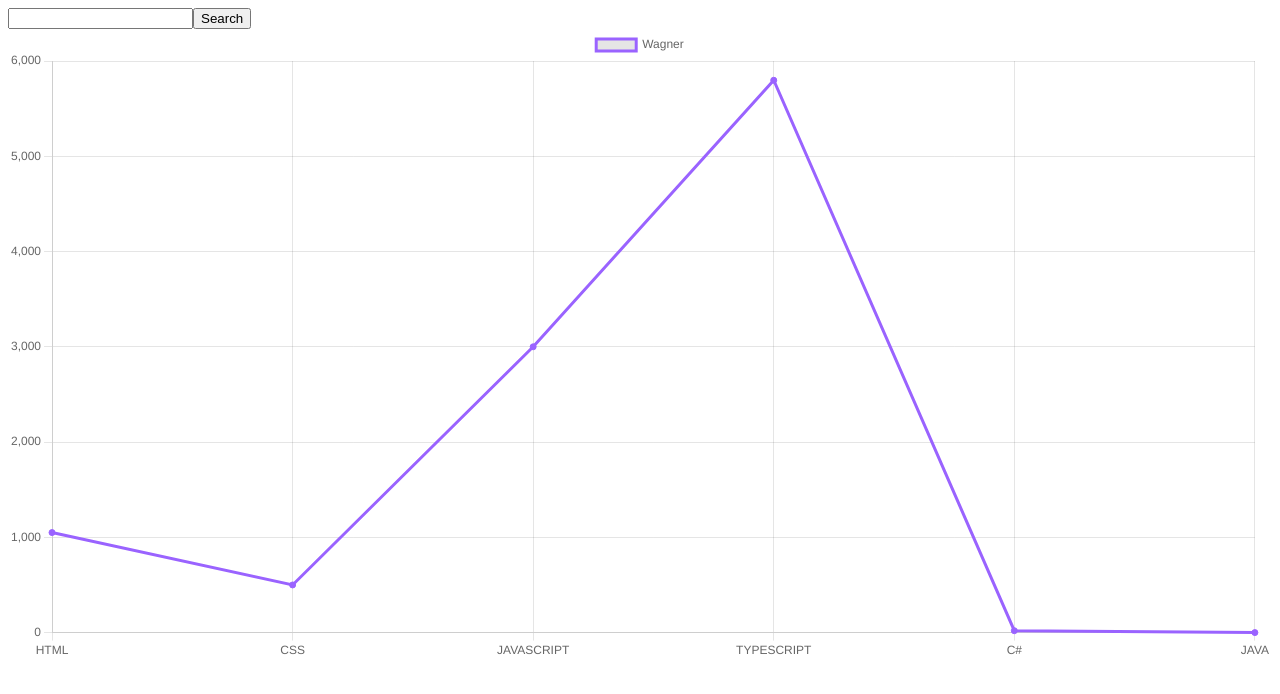
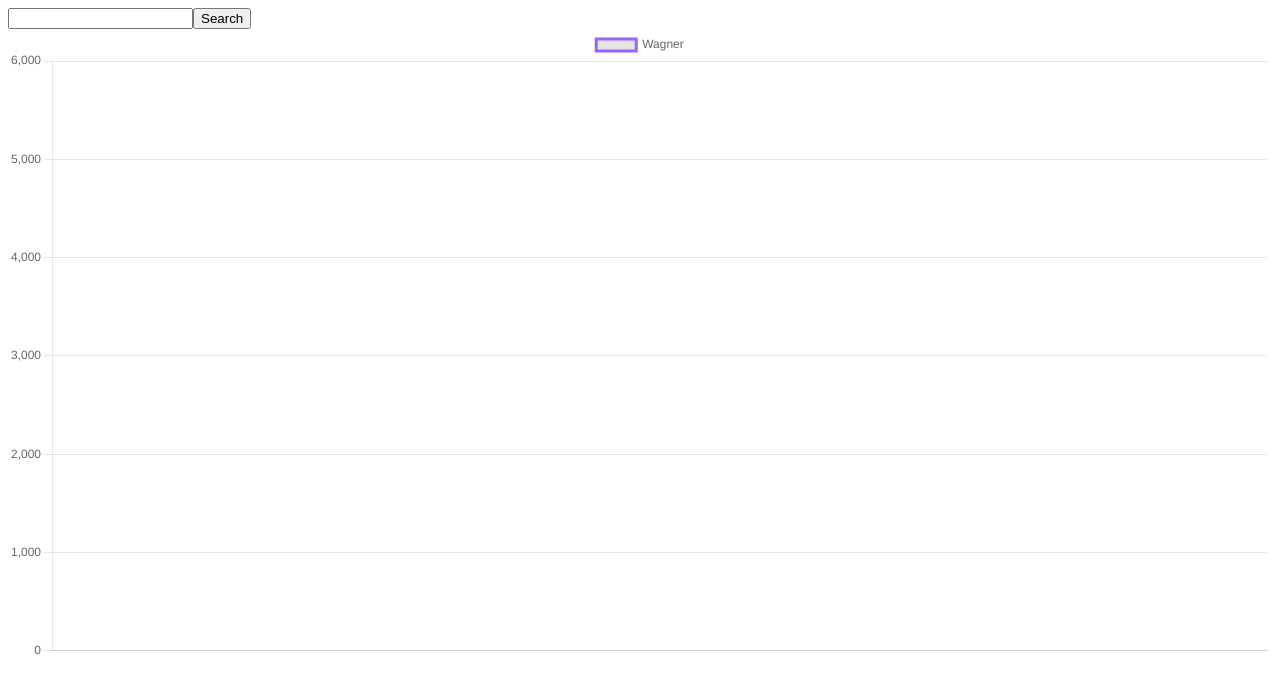
Before and after one commit to WagaoFC/gitHubCompare, a React (Vite) app: page / in a window 1280 px wide. Shown: the top 694 px of the page. Built offline with nearby package versions, Linux system fonts and the light colour scheme.

Commit message:
:sparkles: feat: add finalLanguages

```diff
--- a/src/App.tsx
+++ b/src/App.tsx
@@ -1,5 +1,5 @@
 import { useEffect, useState } from "react"
-import { Chart } from "./components/chart"
+import { Chart } from "./components/Chart"
 
 export function App() {
   interface IRepos {
@@ -12,9 +12,15 @@ export function App() {
 
   const [username, setUsername] = useState('')
   const [languageCollection, setLanguageCollection] = useState<ILanguages[]>([])
+  const [finalLanguages, setFinalLanguages] = useState<string[]>([])
 
   useEffect(() => {
-    console.log(languageCollection)
+    const allLanguages = languageCollection.reduce<string[]>((result, obj) => {
+      const keys = Object.keys(obj);
+      return result.concat(keys);
+    }, []);
+
+    setFinalLanguages(allLanguages.filter((valor, indice, array) => array.indexOf(valor) === indice))
   }, [languageCollection])
 
   async function handleSubmit(event: React.FormEvent<HTMLFormElement>) {
@@ -48,7 +54,7 @@ export function App() {
           Search
         </button>
       </form>
-      <Chart />
+      <Chart name={finalLanguages} />
     </>
   )
 }
--- a/src/components/chart/index.tsx
+++ b/src/components/chart/index.tsx
@@ -22,8 +22,13 @@ ChartJS.register(
     Filler
 )
 
+interface ILanguage {
+    name: string[],
+}
+
+export function Chart(language: ILanguage) {
     const bytes = [1050, 500, 3000, 5798, 20, 0]
-const techs = ['HTML', 'CSS', 'JAVASCRIPT', 'TYPESCRIPT', 'C#', 'JAVA']
+    const techs = language.name
 
     const data = {
         labels: techs,
@@ -38,7 +43,6 @@ const data = {
         ]
     }
 
-export function Chart() {
     return (
         <Line
             data={data}
```
Lines whose indentation alone changed are shown as unchanged.
